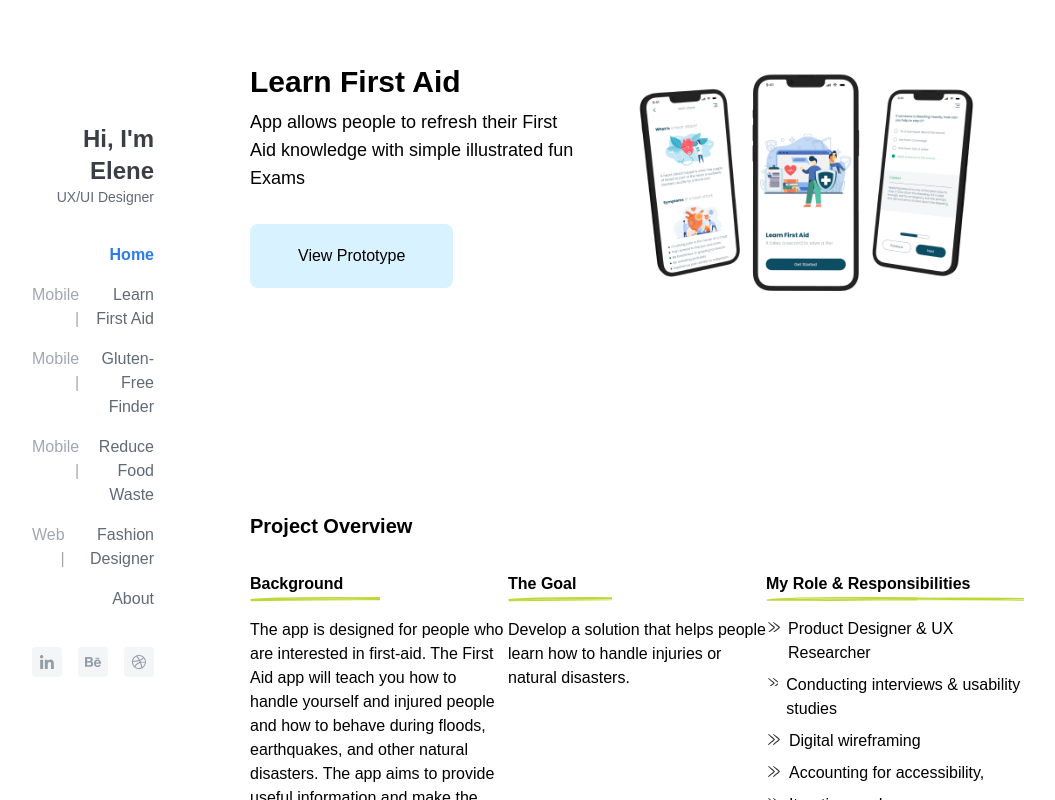
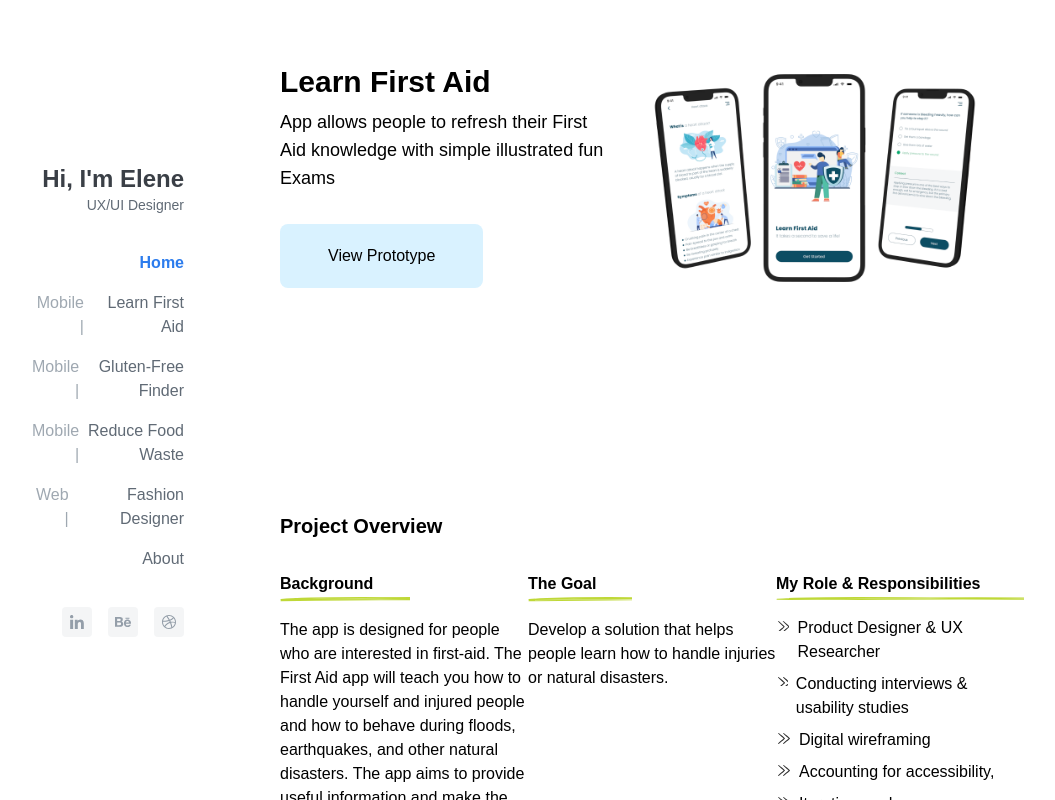
Before and after one commit to lelezedg/my-portfolio, a Next.js app: page /FirstAidApp in a window 1280 px wide. Shown: the whole page, without its empty margins (112-1167 px from the left). Built offline with nearby package versions, Linux system fonts and the light colour scheme.

Commit message:
fix: layout component

```diff
--- a/components/Layout.tsx
+++ b/components/Layout.tsx
@@ -10,19 +10,19 @@ type TLayout = {
 
 export const Layout = ({ children, title }: TLayout) => {
   return (
-    <div className=" bg-white md:h-screen w-screen md:fixed flex flex-row md:px-36">
+    <div className=" bg-white md:h-screen w-screen md:fixed flex flex-row md:px-36 ">
       <Head>
         <title>{title}</title>
         <meta charSet="utf-8" />
         <meta name="viewport" content="initial-scale=1.0, width=device-width" />
       </Head>
 
-      <div className="flex-initial md:w-2/12 w-0">
+      <div className="flex-initial md:w-3/12 w-0 pr-24">
         <Menu />
       </div>
 
-      <div className="flex-grow flex flex-col">
-        <div className="flex-grow w-full mt-16 overflow-scroll scrollbar">
+      <div className="flex-grow flex flex-col md:w-9/12 mt-16">
+        <div className="flex-grow overflow-scroll scrollbar">
           {children}
 
           <div className="flex-initial w-full md:mt-64 mt-32">
--- a/pages/FirstAidApp.tsx
+++ b/pages/FirstAidApp.tsx
@@ -3,7 +3,7 @@ import { Layout, PageHero, Section } from "../components";
 export default function Page() {
   return (
     <Layout title="Learn First Aid App">
-      <div className="ml-24">
+      <div className="">
         <PageHero
           title="Learn First Aid"
           subtile="App allows people to refresh their First Aid knowledge with simple illustrated fun Exams"
--- a/pages/index.tsx
+++ b/pages/index.tsx
@@ -4,7 +4,7 @@ export default function Home() {
   return (
     <Layout title="eleneux.com">
       <div className="flex flex-col">
-        <div className="md:ml-24 md:-mx-6 flex flex-grow flex-col md:flex-row">
+        <div className="md:-mx-6 flex flex-grow flex-col md:flex-row">
           <Card
             title="Learn First Aid"
             subtitle="App allows people to refresh their First Aid knowledge with illustrated articles and quizzes."
@@ -20,7 +20,7 @@ export default function Home() {
           />
         </div>
 
-        <div className="md:ml-24 md:-mx-6 flex flex-grow flex-col md:flex-row">
+        <div className="md:-mx-6 flex flex-grow flex-col md:flex-row">
           <Card
             title="Reduce Food Waste"
             subtitle="App allows people to share Food & Grocery products with NGO communities."
```
